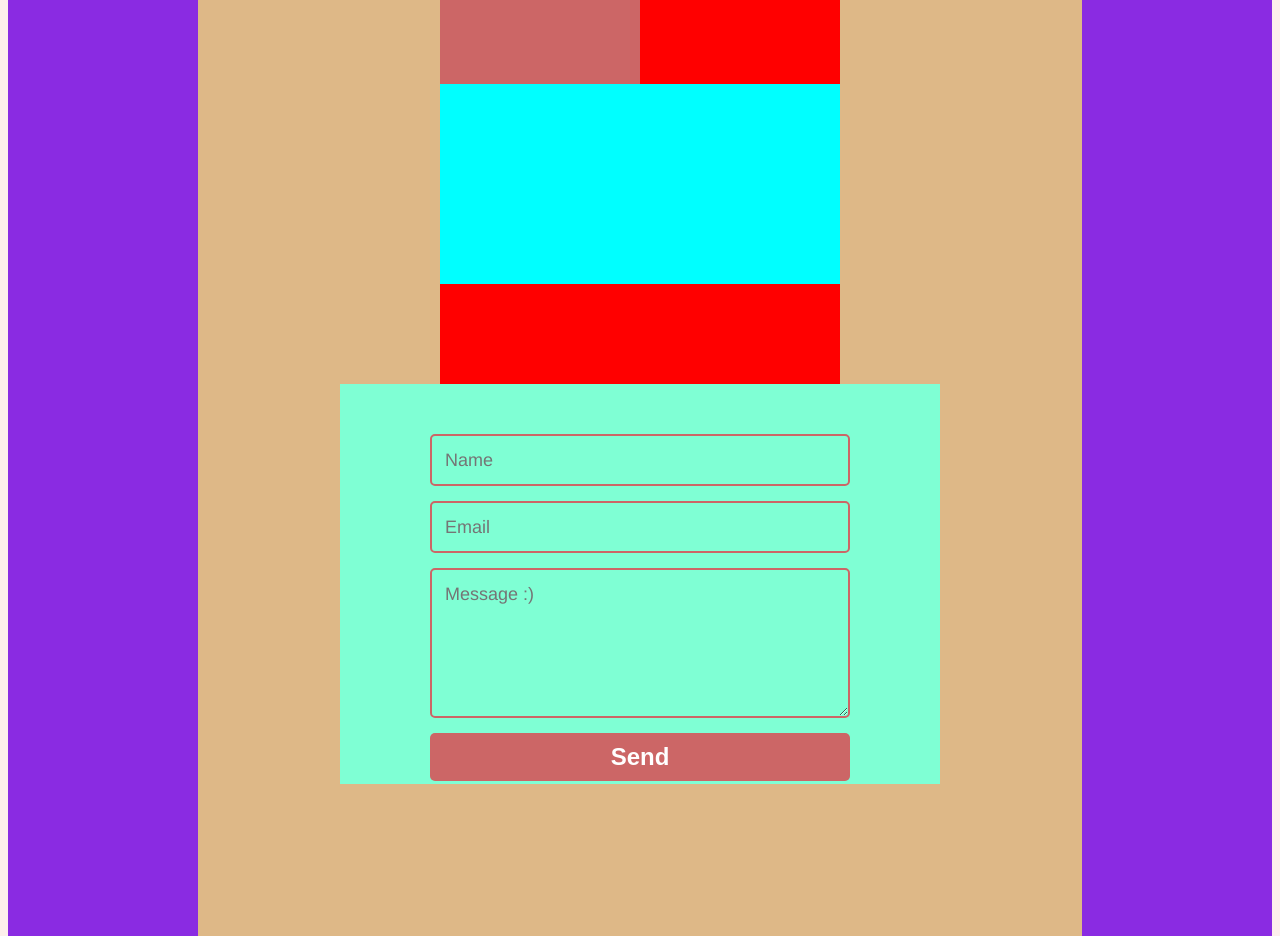
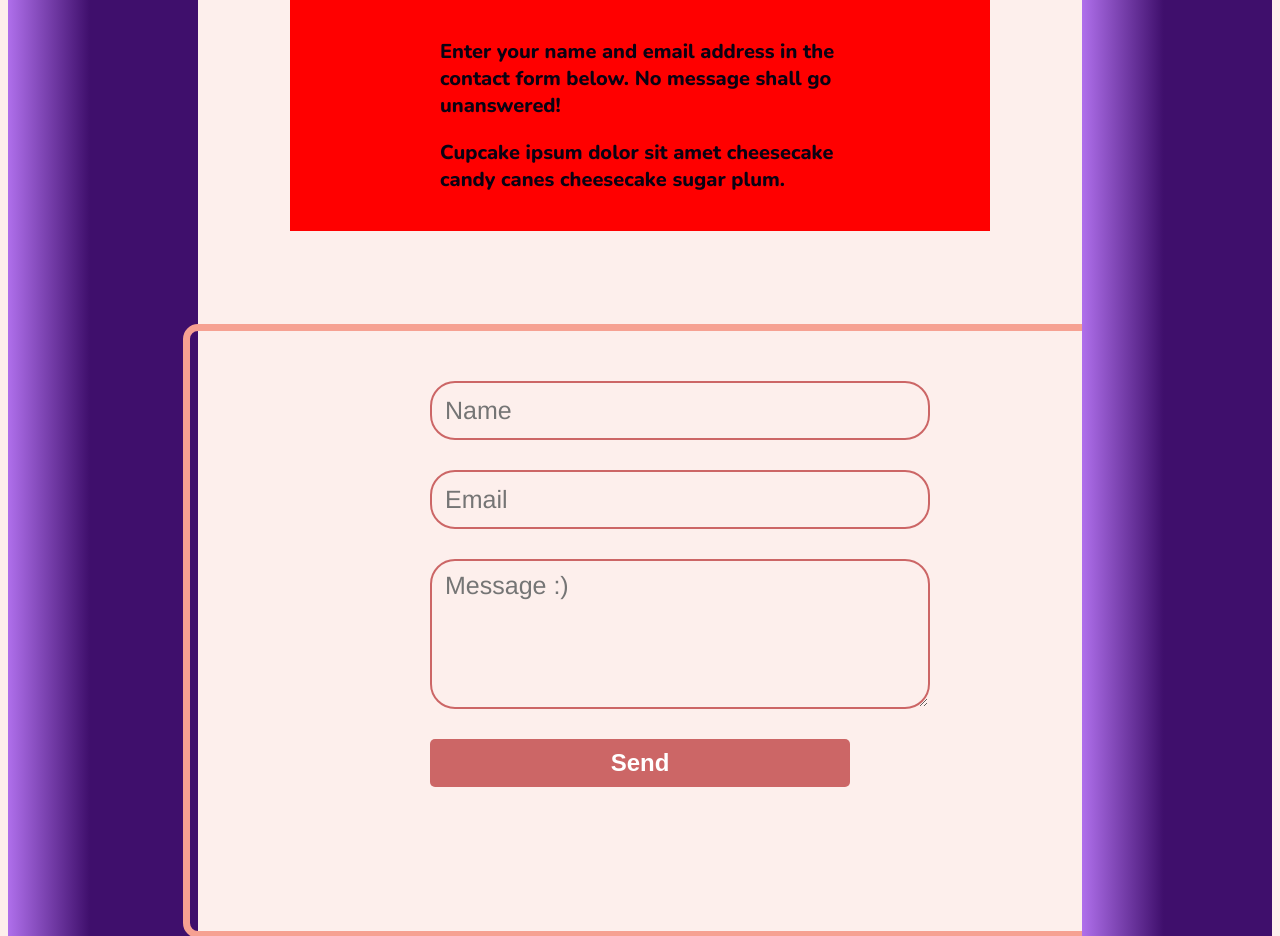
Before and after one commit to petramajsec/panama, a website: page src/contact-page.html in a window 1280 px wide. Shown: the part 424-1360 px from the top of the page. Drawn offline with Linux system fonts and the light colour scheme.

Commit message:
updated css to contact form

```diff
--- a/src/contact-page.html
+++ b/src/contact-page.html
@@ -18,8 +18,12 @@
             <div class="c-sides"></div>
             <div id="c-highlight-form">
                 <div id="c-upper-highlight">
-                    <div id="c-title">Hello</div>
-                    <div id="c-text"></div>
+                    <div id="c-title">
+                        <h1>Have some questions? <br> Feel free to contact me!</h1></div>
+                    <div id="c-text">
+                        <p>Enter your name and email address in the contact form below. No message shall go unanswered! </p>
+                        <p>Cupcake ipsum dolor sit amet cheesecake candy canes cheesecake sugar plum.  </p>
+                    </div>
                 </div>
                 <div id="contact-form">
                     <form>
--- a/src/contact-styles.css
+++ b/src/contact-styles.css
@@ -1,5 +1,30 @@
 body { background: #FDEFEC; }
 form { max-width:420px; margin:50px auto; }
+
+@font-face {
+    font-family: "Nunito";
+    src: url("../public/font/Nunito/static/Nunito-ExtraBold.ttf");
+  }
+
+  h1 {
+    color: #f6a192;
+    font-size: 40px;
+    font-weight: 1000;
+    -webkit-text-stroke: 1px #2a0a48;
+    height: auto;
+    width: auto;
+    font-family: Nunito;
+  }
+
+  p {
+    color: #0A0212;
+    font-size: 20px;
+    font-weight: 300;
+
+    height: auto;
+    width: auto;
+    font-family: Nunito;
+  }
 
 #menu{
     width: 100%;
@@ -19,43 +44,53 @@ form { max-width:420px; margin:50px auto; }
 .c-sides {
     width: 15%;
     height: 1200x;
-    background-color: blueviolet;
+    background: rgb(175,111,235);
+    background: linear-gradient(90deg, rgba(175,111,235,1) 0%, rgba(63,15,108,1) 43%);
 }
 
 #c-highlight-form{
     width: 70%;
     height: 1200px;
-    background-color:burlywood;
+    background-color:#FDEFEC;
     display: flex;
     flex-direction: column;
     flex-wrap: nowrap;
-    justify-content: center;
+    justify-content: space-around;
     align-items: center;
+    border-radius: 20px;
 
 }
 
 #c-upper-highlight{
-    width:400px;
+    width:700px;
     height: 400px;
     background-color: red;
+    display: flex;
+    flex-direction: column;
+    align-items: center;
+    justify-content: space-around;
+
 }
 
 #c-title{
-    width:200px;
-    height: 100px;
+    width:600px;
+    height: 150px;
     background-color: #CC6666;
 }
 
 #c-text{
     width:400px;
     height:200px;
-    background-color:aqua;
+
 }
 
 #contact-form{
-    width:600px;
-    height: 400px;
-    background-color: aquamarine;
+    width:900px;
+    height: 600px;
+
+    border:7px solid #F6A192;
+    border-radius: 15px;
+
 }
 
 
@@ -63,15 +98,15 @@ form { max-width:420px; margin:50px auto; }
   color:white;
   font-family: Helvetica, Arial, sans-serif;
   font-weight:500;
-  font-size: 18px;
-  border-radius: 5px;
+  font-size: 25px;
+  border-radius: 25px;
   line-height: 22px;
   background-color: transparent;
   border:2px solid #CC6666;
   transition: all 0.3s;
   padding: 13px;
-  margin-bottom: 15px;
-  width:100%;
+  margin-bottom: 30px;
+  width:500px;
   box-sizing: border-box;
   outline:0;
 }
```
